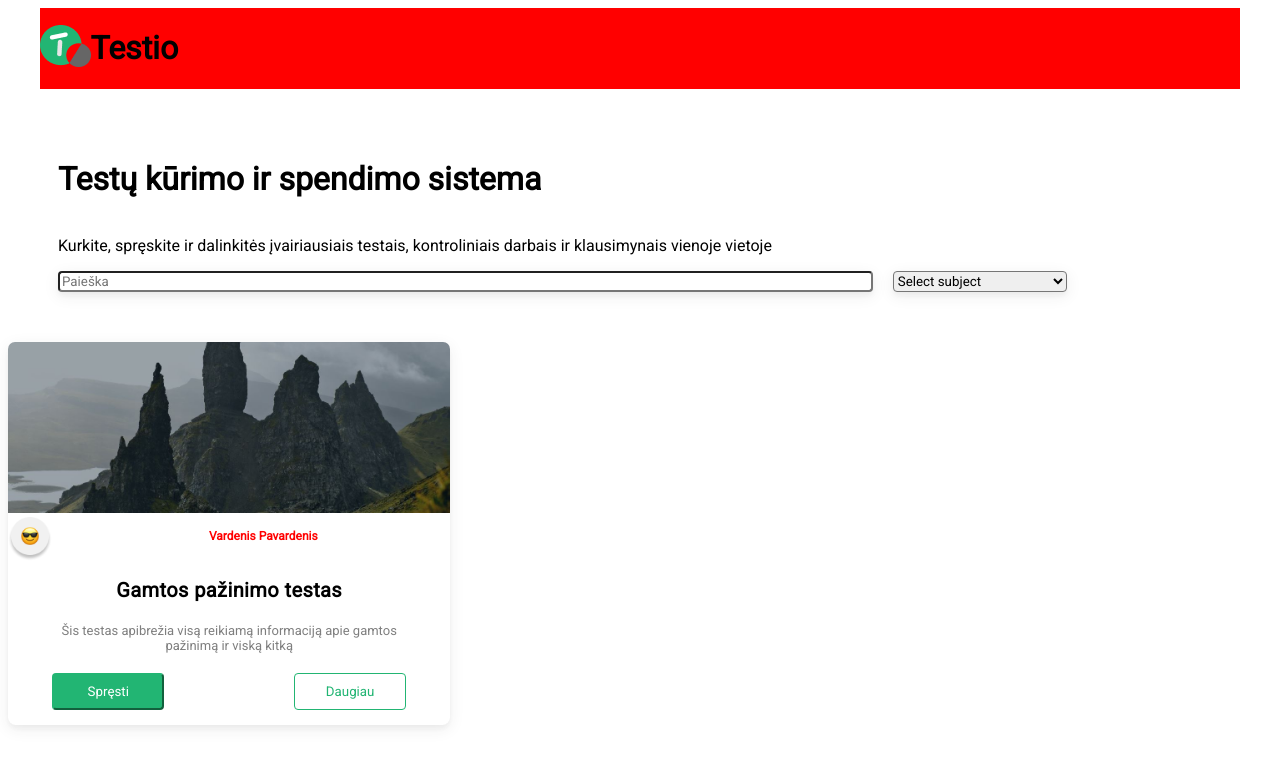
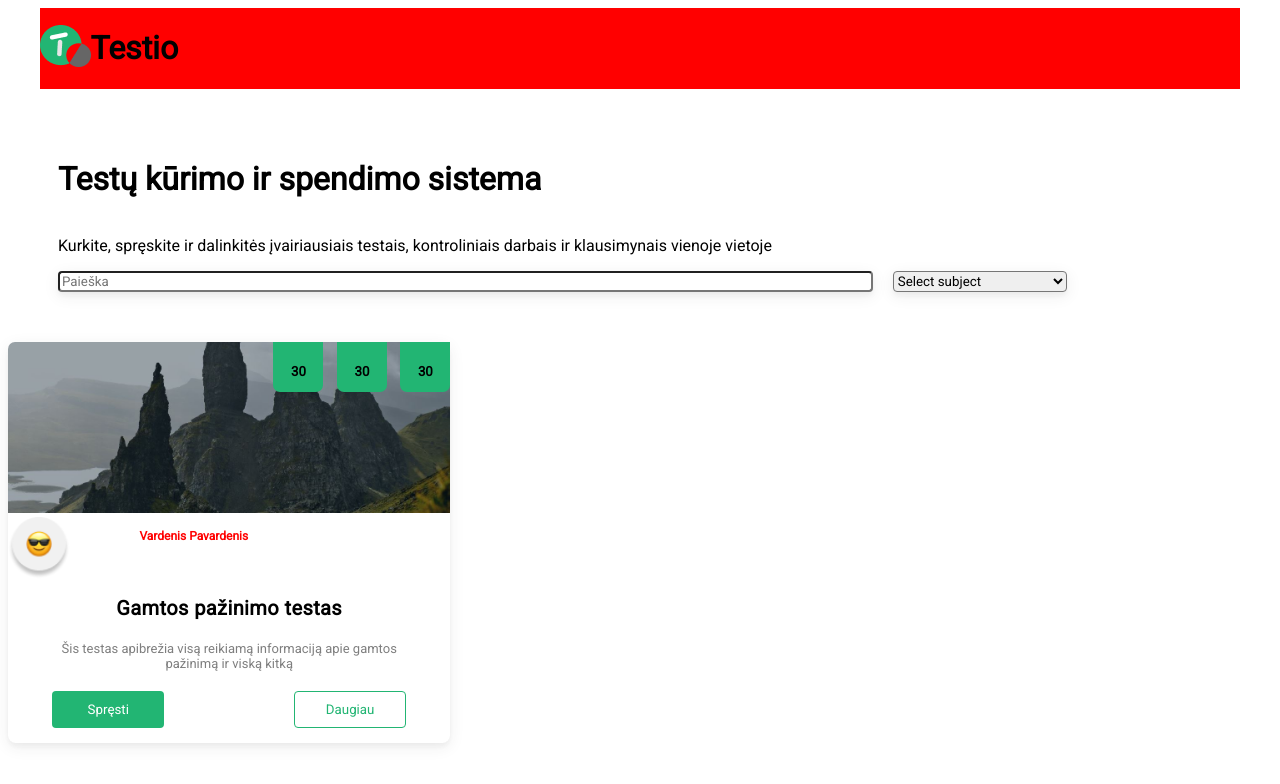
Before and after one commit to CypressG/test-exercise, a JavaScript app: page / in a window 1280 px wide. Shown: the top 784 px of the page. Built offline with nearby package versions, Linux system fonts and the light colour scheme.

Commit message:
Added small changes

```diff
--- a/src/components/TestBlock.js
+++ b/src/components/TestBlock.js
@@ -1,11 +1,23 @@
-// eslint-disable-next-line import/no-unresolved
 import photo from "../images/test_background.jpg";
-// eslint-disable-next-line import/no-unresolved
 import avatar from "../images/avatar.png";
 
 const TestBlock = (props) => {
   return (
     <div className="testblock-container">
+      <div className="testblock-labels-container ">
+        <div className="testblock-labels-question-container">
+          <i></i>
+          <h5>30</h5>
+        </div>
+        <div className="testblock-labels-question-container">
+          <i></i>
+          <h5>30</h5>
+        </div>
+        <div className="testblock-labels-question-container">
+          <i></i>
+          <h5>30</h5>
+        </div>
+      </div>
       <div className="testblock-image-container">
         <img src={photo} alt="hills" />
       </div>
--- a/src/index.html
+++ b/src/index.html
@@ -1,6 +1,5 @@
 <!DOCTYPE html>
 <html lang="en">
-
   <head>
     <meta charset="UTF-8" />
     <meta http-equiv="X-UA-Compatible" content="IE=edge" />
@@ -13,5 +12,4 @@
     <div id="root"></div>
     <script src="App.js"></script>
   </body>
-
 </html>
--- a/src/style.css
+++ b/src/style.css
@@ -10,7 +10,16 @@
   font-family: "Montserrat", sans-serif;
   font-family: "Roboto", sans-serif;
 }
+:root {
+}
 
+button {
+  border: none;
+}
+
+.red {
+  background-color: red;
+}
 /* ------------------------------Global END------------------------------ */
 
 /* ------------------------------Navigation CSS start------------------------------ */
@@ -79,7 +88,7 @@
 
 .testblock-container {
   flex-basis: 35%;
-
+  position: relative;
   border-radius: 8px;
   text-align: center;
   box-shadow: 0px 4px 4px rgba(51, 51, 51, 0.04),
@@ -115,6 +124,7 @@
   margin-bottom: 15px;
 }
 
+/* Perdaryti */
 #main-button {
   width: 112px;
   height: 37px;
@@ -166,12 +176,27 @@
 }
 
 .testblock-image-container-avatar img {
-  width: 44px;
+  flex-basis: 20%;
   height: auto;
 }
 .testblock-image-container-avatar h3 {
+  flex-basis: 80%;
   font-size: 12px;
   color: red;
 }
 
+.testblock-labels-question-container {
+  width: 50px;
+  background-color: #22b573;
+  border-radius: 0px 0px 7px 7px;
+}
+.testblock-labels-container {
+  display: flex;
+  justify-content: space-between;
+  position: absolute;
+  top: 0%;
+  right: 0%;
+  width: 40%;
+  height: 50px;
+}
 /* ------------------------------TestBlock CSS END------------------------------ */
```
Also changed, not shown: src/images/avatar.png (renamed from src/images/Avatar.png), src/images/test_background.jpg (renamed from src/images/test_background.JPG). Lines whose indentation alone changed are shown as unchanged.
